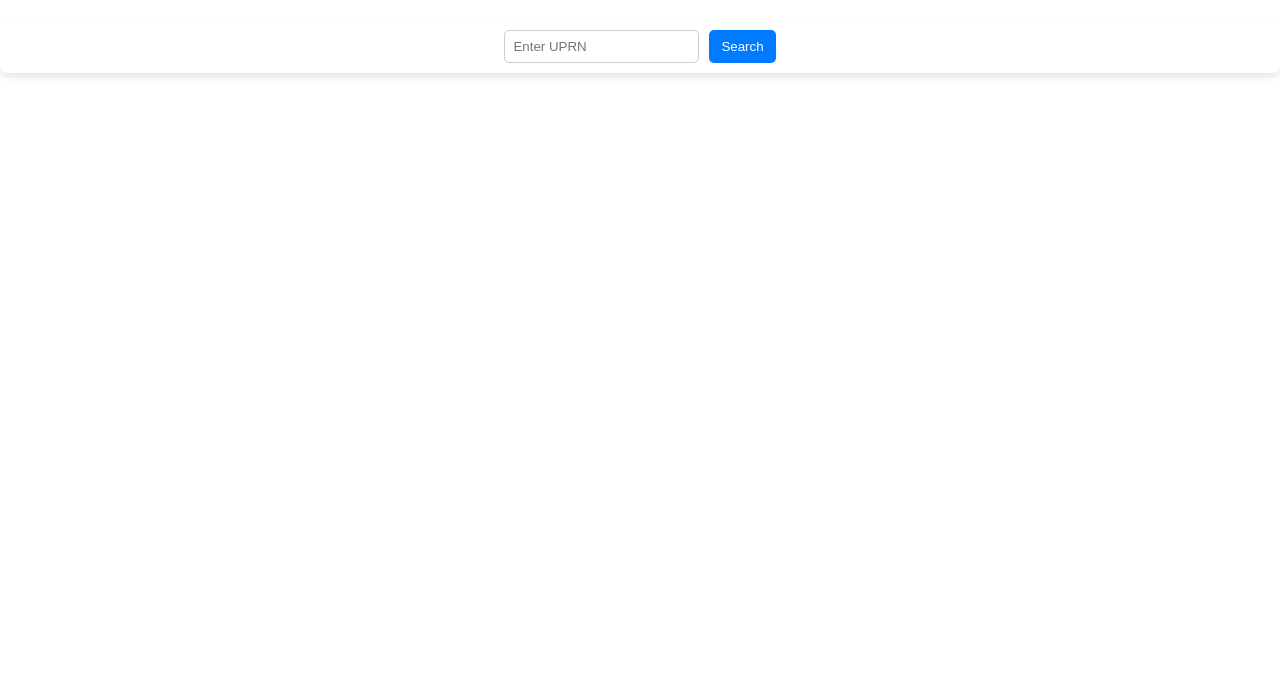
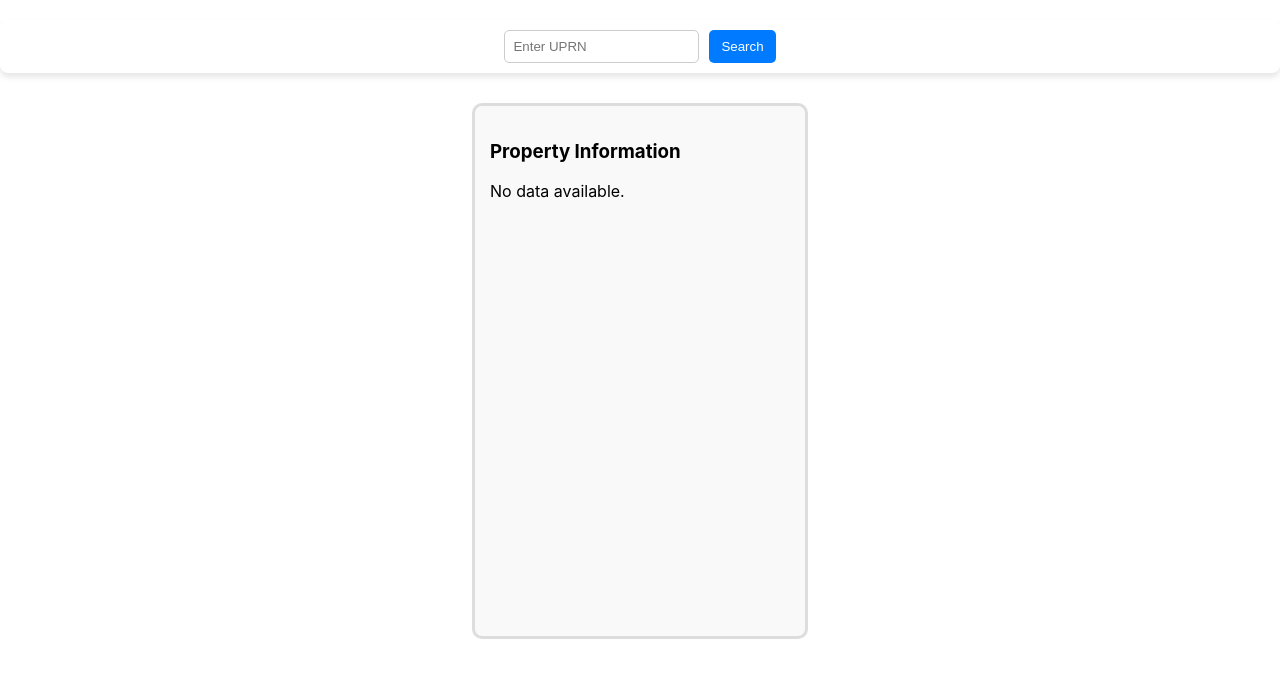
Before and after one commit to DaanBuis/PropEcoApp, a React (Create React App) app: page /#/ in a window 1280 px wide. Shown: the top 678 px of the page. Built offline with nearby package versions, Linux system fonts and the light colour scheme.

Commit message:
addin stuff

```diff
--- a/src/components/Home.js
+++ b/src/components/Home.js
@@ -19,7 +19,7 @@ function Home() {
   const [loading, setLoading] = useState(false);
   const [error, setError] = useState(null);
 
-  const zoomLevel = 6;
+  const zoomLevel = 10;
 
 
   const handleInputChange = (event) => {
@@ -100,7 +100,7 @@ function Home() {
               <Popup>
                 <div>
                   <h4>Location: {searchResults.location.admin_boundaries.country_name}, {searchResults.location.admin_boundaries.region_name}</h4>
-                  <p><strong>In Conservation Area ? </strong> {searchResults.planning.conservation_areas.in_conservation_area ? 'Yes' : 'No'}</p>
+                  <p><strong>In Conservation Area:</strong> {searchResults.planning.conservation_areas.in_conservation_area ? 'Yes' : 'No'}</p>
                   <p><strong>Rainfall:</strong> {searchResults.climate.historical.average_rainfall.value.toFixed(2)}</p>
                   <p><strong>Average Gas Costs:</strong> £{searchResults.energy.average_energy_usage_stats.lower_layer_super_output_area.mean_gas_cost.toFixed(2)}</p>
                   <p><strong>Average Electricity Costs:</strong> £{searchResults.energy.average_energy_usage_stats.lower_layer_super_output_area.mean_electricity_cost.toFixed(2)}</p>
@@ -113,7 +113,31 @@ function Home() {
 
       </MapContainer>
     </div>
+
     )}
+    <div style={{
+    width: "300px",
+    height: "500px",
+    padding: "15px",
+    border: "3px solid #ddd",
+    borderRadius: "10px",
+    overflowY: "auto",
+    backgroundColor: "#f9f9f9"
+  }}>
+    <h3>Property Information</h3>
+    {searchResults ? (
+      <>
+        <p><strong>Country:</strong> {searchResults.location.admin_boundaries.country_name || "N/A"}</p>
+        <p><strong>Local Authority District:</strong> {searchResults.location.admin_boundaries.local_authority_district_name || "N/A"}</p>
+        <p><strong>Rainfall:</strong> {searchResults.climate.historical.average_rainfall.value.toFixed(2) || "N/A"}</p>
+        <p><strong>In Conservation Area?</strong> {searchResults.planning.conservation_areas.in_conservation_area ? 'Yes' : 'No'}</p>
+        <p><strong>Minimum and Maximum Temperatures:</strong> {searchResults.climate.historical.minimum_temperature.value.toFixed(2) || "N/A"} {searchResults.climate.historical.maximum_temperature.value.toFixed(2) || "N/A"}</p>
+        <p><strong>Air Quality (NOx Concentration Value):</strong> {searchResults.environment.air_quality.nox.value.toFixed(2) || "N/A"}</p>
+      </>
+    ) : (
+      <p>No data available.</p>
+    )}
+  </div>
 
 </div>
     </div>
```
